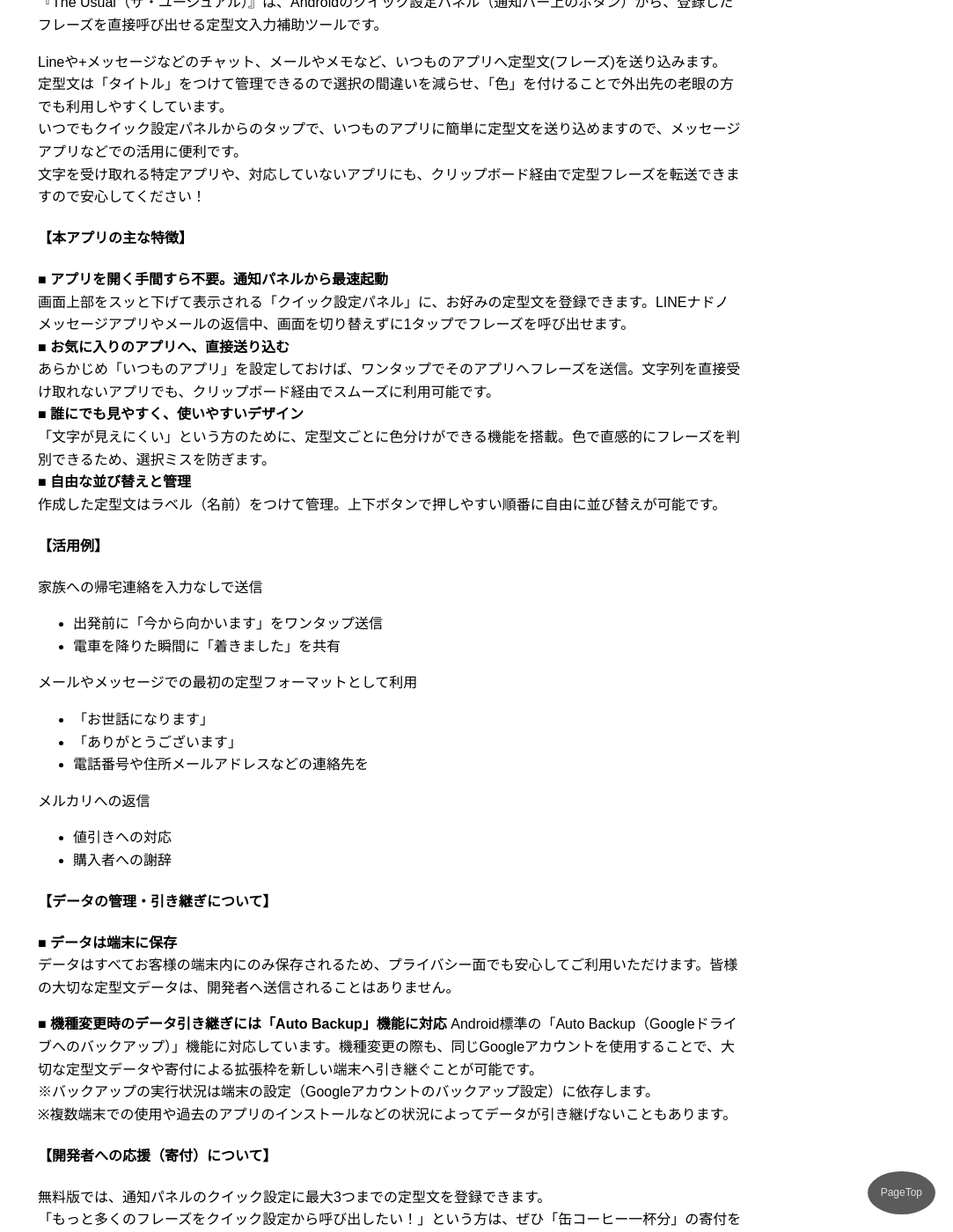
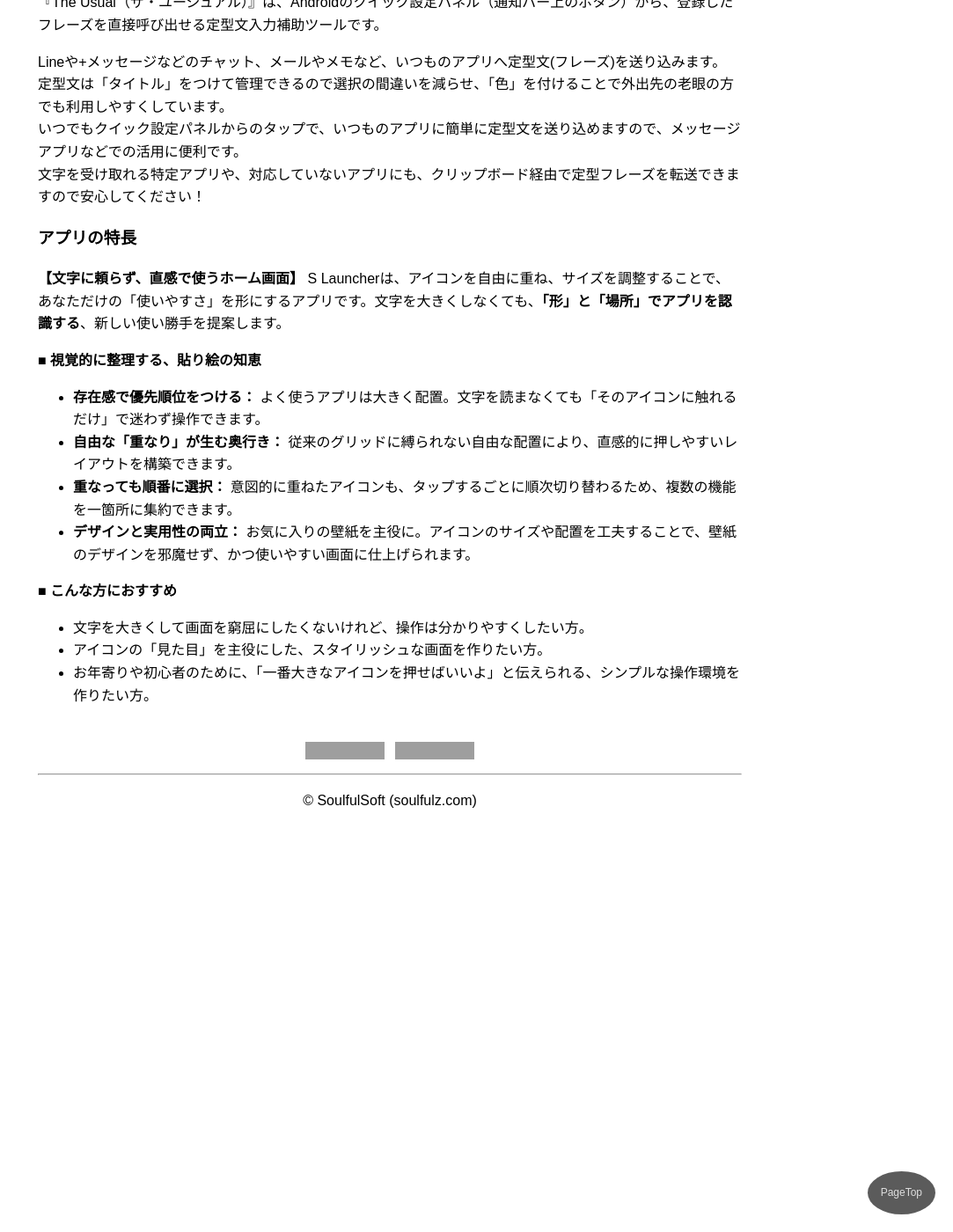
Before and after one commit to SoulfulSoft/soulfulsoft.github.io, a Jekyll site: the page built from soulful_launcher/index.md, in a window 1280 px wide and 1400 px high, scrolled down 686 px. Shown: the whole window at 88% size, without its empty margins (197-1280 px from the left). Built offline with Jekyll 4.4.1, drawn with Linux system fonts in a browser that asks for light colours; our own code applies the rules of GitHub Pages for plain Markdown files; some of the changed text lies outside the part shown; grey boxes are pictures that could not be loaded.

Commit message:
Update index.md

```diff
--- a/soulful_launcher/index.md
+++ b/soulful_launcher/index.md
@@ -34,52 +34,18 @@ Lineや+メッセージなどのチャット、メールやメモなど、いつ
 いつでもクイック設定パネルからのタップで、いつものアプリに簡単に定型文を送り込めますので、メッセージアプリなどでの活用に便利です。
 文字を受け取れる特定アプリや、対応していないアプリにも、クリップボード経由で定型フレーズを転送できますので安心してください！
 
-#### 【本アプリの主な特徴】
+### アプリの特長
 
-**■ アプリを開く手間すら不要。通知パネルから最速起動**
-画面上部をスッと下げて表示される「クイック設定パネル」に、お好みの定型文を登録できます。LINEナドノメッセージアプリやメールの返信中、画面を切り替えずに1タップでフレーズを呼び出せます。
-**■ お気に入りのアプリへ、直接送り込む**
-あらかじめ「いつものアプリ」を設定しておけば、ワンタップでそのアプリへフレーズを送信。文字列を直接受け取れないアプリでも、クリップボード経由でスムーズに利用可能です。
-**■ 誰にでも見やすく、使いやすいデザイン**
-「文字が見えにくい」という方のために、定型文ごとに色分けができる機能を搭載。色で直感的にフレーズを判別できるため、選択ミスを防ぎます。
-**■ 自由な並び替えと管理**
-作成した定型文はラベル（名前）をつけて管理。上下ボタンで押しやすい順番に自由に並び替えが可能です。
+**【文字に頼らず、直感で使うホーム画面】**
+S Launcherは、アイコンを自由に重ね、サイズを調整することで、あなただけの「使いやすさ」を形にするアプリです。文字を大きくしなくても、**「形」と「場所」でアプリを認識する**、新しい使い勝手を提案します。
 
-#### 【活用例】
+**■ 視覚的に整理する、貼り絵の知恵**
+* **存在感で優先順位をつける：** よく使うアプリは大きく配置。文字を読まなくても「そのアイコンに触れるだけ」で迷わず操作できます。
+* **自由な「重なり」が生む奥行き：** 従来のグリッドに縛られない自由な配置により、直感的に押しやすいレイアウトを構築できます。
+* **重なっても順番に選択：** 意図的に重ねたアイコンも、タップするごとに順次切り替わるため、複数の機能を一箇所に集約できます。
+* **デザインと実用性の両立：** お気に入りの壁紙を主役に。アイコンのサイズや配置を工夫することで、壁紙のデザインを邪魔せず、かつ使いやすい画面に仕上げられます。
 
-家族への帰宅連絡を入力なしで送信
-- 出発前に「今から向かいます」をワンタップ送信
-- 電車を降りた瞬間に「着きました」を共有
-
-メールやメッセージでの最初の定型フォーマットとして利用
-- 「お世話になります」
-- 「ありがとうございます」
-- 電話番号や住所メールアドレスなどの連絡先を
-
-メルカリへの返信
-- 値引きへの対応
-- 購入者への謝辞
-
-#### 【データの管理・引き継ぎについて】
-
-**■ データは端末に保存**
-データはすべてお客様の端末内にのみ保存されるため、プライバシー面でも安心してご利用いただけます。皆様の大切な定型文データは、開発者へ送信されることはありません。
-
-**■ 機種変更時のデータ引き継ぎには「Auto Backup」機能に対応**
-Android標準の「Auto Backup（Googleドライブへのバックアップ）」機能に対応しています。機種変更の際も、同じGoogleアカウントを使用することで、大切な定型文データや寄付による拡張枠を新しい端末へ引き継ぐことが可能です。
-※バックアップの実行状況は端末の設定（Googleアカウントのバックアップ設定）に依存します。
-※複数端末での使用や過去のアプリのインストールなどの状況によってデータが引き継げないこともあります。
-
-#### 【開発者への応援（寄付）について】
-
-無料版では、通知パネルのクイック設定に最大3つまでの定型文を登録できます。
-「もっと多くのフレーズをクイック設定から呼び出したい！」という方は、ぜひ「缶コーヒー一杯分」の寄付をお願いいたします。
-1回の寄付につき、クイック設定の登録枠が「2枠」追加されます。
-※本アプリはリアルタイム同期機能を持たないため、寄付による枠の増加は「購入した端末（およびバックアップから復元した端末）」でのみ有効です。
-
-#### 【こんな方にオススメ】
-
-* 毎日決まったフレーズを何度も入力する方
-* LINEやメールの返信を少しでも速くしたい方
-* 複雑な多機能アプリよりも、シンプルで軽いツールを求める方
-* 老眼等で、小さな文字の判別が大変に感じる方
+**■ こんな方におすすめ**
+* 文字を大きくして画面を窮屈にしたくないけれど、操作は分かりやすくしたい方。
+* アイコンの「見た目」を主役にした、スタイリッシュな画面を作りたい方。
+* お年寄りや初心者のために、「一番大きなアイコンを押せばいいよ」と伝えられる、シンプルな操作環境を作りたい方。
```
